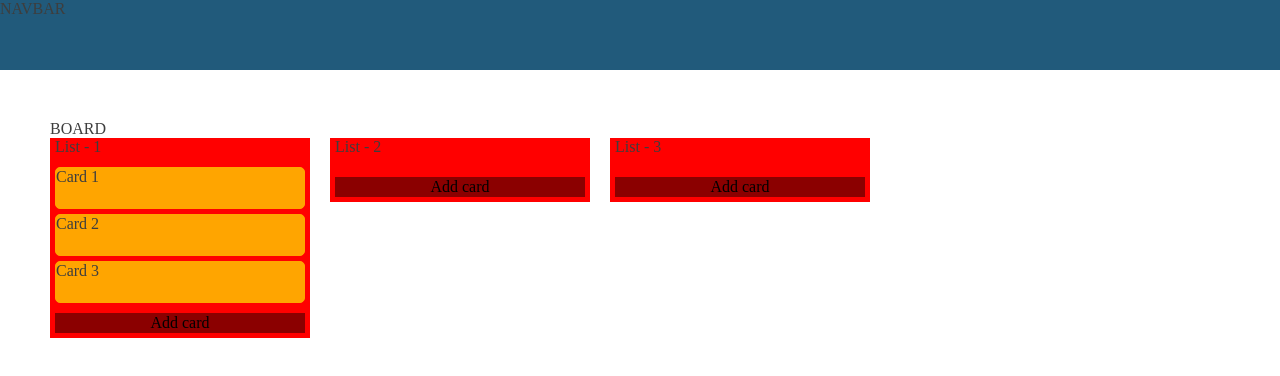
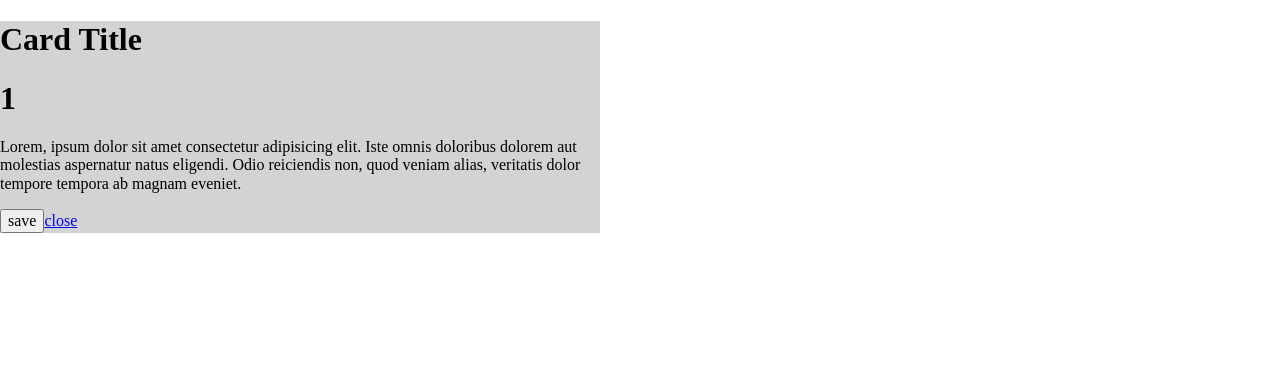
Before and after one commit to pbroniarczyk/workflow, a React app: page /1 in a window 1280 px wide. Shown: the top 376 px of the page. Built offline with nearby package versions, Linux system fonts and the light colour scheme.

Commit message:
adding react router

```diff
--- a/package.json
+++ b/package.json
@@ -36,6 +36,7 @@
     "react-dev-utils": "^5.0.1",
     "react-dom": "^16.4.0",
     "react-redux": "^5.0.7",
+    "react-router-dom": "^4.3.1",
     "redux": "^4.0.0",
     "redux-thunk": "^2.3.0",
     "resolve": "1.6.0",
--- a/src/components/App.js
+++ b/src/components/App.js
@@ -2,10 +2,12 @@ import React from 'react';
 
 import { Provider } from "react-redux";
 import store from "../store";
+import { BrowserRouter as Router, Route, Switch } from "react-router-dom";
 
 // Components
 import Board from "../containers/board/Board.jsx";
 import Navbar from "./navbar/Navbar.jsx";
+import CardDetails from "../containers/cardDetails/CardDetails.jsx";
 
 // Assets
 import './App.css';
@@ -13,12 +15,19 @@ import './App.css';
 
 const App = () => {
 	return (
+		<Router>
 			<Provider store={store}>
+				<div>
+					<Route exact path="/" render={() => (
 						<div className="App">
 							<Navbar />
 							<Board />
 						</div>
+						)} />
+					<Route path="/:id" component={CardDetails} />
+				</div>
 			</Provider>
+		</Router>
 	);
 }
 
--- a/src/components/card/Card.jsx
+++ b/src/components/card/Card.jsx
@@ -1,5 +1,6 @@
 import React from 'react';
 import PropTypes from "prop-types";
+import { Link } from "react-router-dom";
 
 // Assets
 import "./card.css";
@@ -7,6 +8,9 @@ import "./card.css";
 
 const Card = props => {
     return (
+        <Link to={{
+            pathname: `/${props.card.id}`,
+            modal: true }}>
             <div
                 data-id={props.card.id}
                 className="card"
@@ -15,6 +19,7 @@ const Card = props => {
 
                 {props.card.title}
             </div>
+        </Link>
     );
 }
 
--- /dev/null
+++ b/src/containers/cardDetails/CardDetails.jsx
@@ -0,0 +1,26 @@
+import React, { Component } from 'react'
+import { Link } from "react-router-dom";
+
+// Assets
+import "./cardDetails.scss";
+
+
+class CardDetails extends Component {
+	render() {
+		console.log(this.props)
+		return (
+			<div className="card-details">
+				<h1 className="card-details__title">Card Title</h1>
+				<h1>{this.props.match.params.id}</h1>
+				<p className="card-details__desc">Lorem, ipsum dolor sit amet consectetur adipisicing elit. Iste omnis doloribus dolorem aut molestias aspernatur natus eligendi. Odio reiciendis non, quod veniam alias, veritatis dolor tempore tempora ab magnam eveniet.</p>
+
+				<div className="card-details__action">
+					<button>save</button>
+					<Link to="/" >close</Link>
+				</div>
+			</div>
+		)
+	}
+}
+
+export default CardDetails;
--- /dev/null
+++ b/src/containers/cardDetails/cardDetails.scss
@@ -0,0 +1,6 @@
+.card-details {
+    max-width: 600px;
+    background-color: lightgray;
+    height: 70%;
+    display: block;
+}
```
Also changed, not shown: 1 other file (tests, documents, lock files or other folders). Lines whose indentation alone changed are shown as unchanged.
